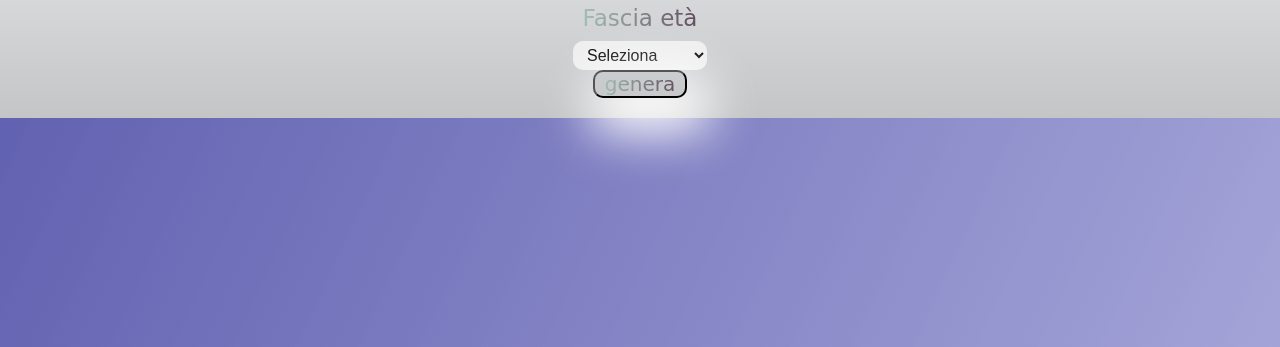
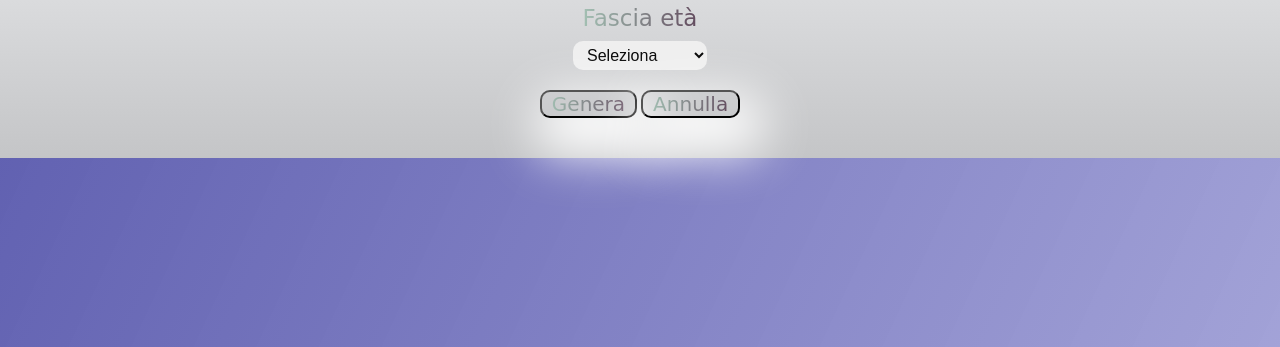
Before and after one commit to CalendaLucia/js-biglietto-treno-form, a plain HTML site: page index.html in a window 1280 px wide. Shown: the part 453-800 px from the top of the page. Drawn offline with Linux system fonts and the light colour scheme.

Commit message:
modifiche

```diff
--- a/index.html
+++ b/index.html
@@ -43,12 +43,14 @@
                           <option value="over65">Over_65</option>
                        </select>
                       </div>
-                      <button type="button" id="submitButton">
-                        genera
-                      </button>
-
-
-
+                      <div class="mybutton">
+                        <button type="button" id="submitButton">
+                            Genera
+                          </button>
+                          <button type="button" id="returnButton">
+                            Annulla
+                          </button>
+                      </div>
             </div>
         </section>
 
```
